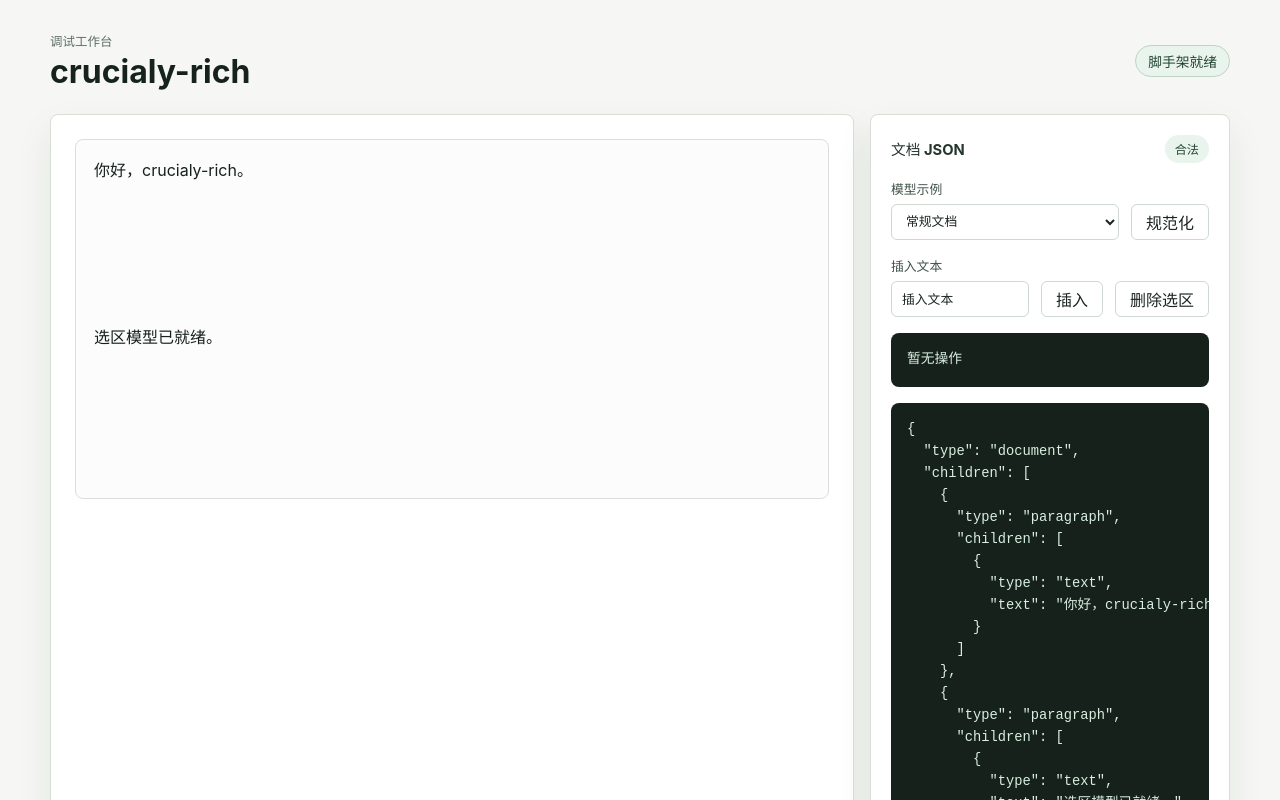
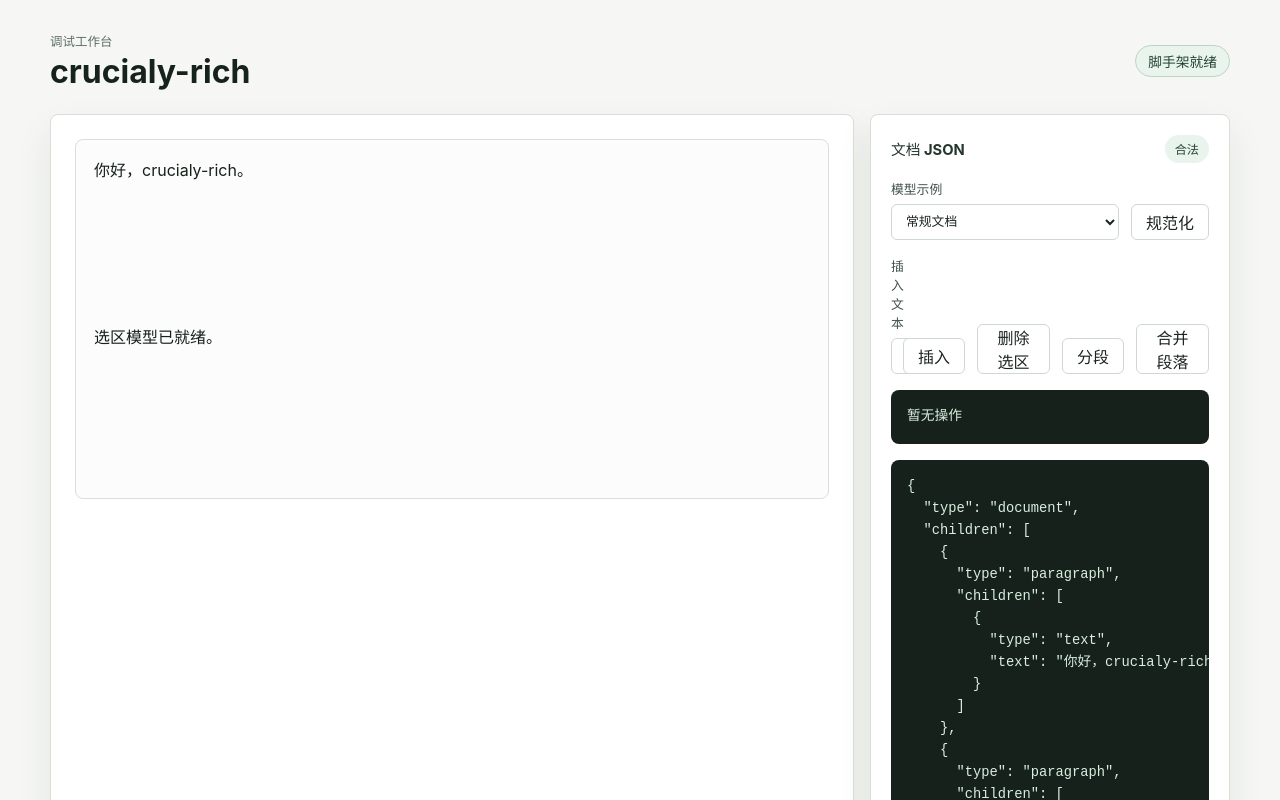
Before and after one commit to QDyanbing/crucialy-rich, a React (Vite) app in the folder apps/demo/: page / in a window 1280 px wide. Shown: the top 800 px of the page. Built offline with nearby package versions, Linux system fonts and the light colour scheme.

Commit message:
feat: add demo block operation controls

```diff
--- a/apps/demo/src/main.tsx
+++ b/apps/demo/src/main.tsx
@@ -1,12 +1,18 @@
 import {
   applyDeleteText,
   applyInsertText,
+  applyMergeBlock,
+  applySplitBlock,
   createDocument,
   createDeleteTextOperation,
   createInsertTextOperation,
+  createMergeBlockOperation,
   createParagraph,
   createSelectionAfterDeleteText,
   createSelectionAfterInsertText,
+  createSelectionAfterMergeBlock,
+  createSelectionAfterSplitBlock,
+  createSplitBlockOperation,
   createText,
   domSelectionToModelSelection,
   getNodeAtPath,
@@ -399,6 +405,22 @@ function DemoApp() {
     setLastOperation(operation);
   }
 
+  function handleSplitBlock() {
+    const operation = createSplitBlockOperation(modelSelection.anchor);
+
+    setDocumentValue(applySplitBlock(normalizedDocument, operation));
+    setModelSelection(createSelectionAfterSplitBlock(operation));
+    setLastOperation(operation);
+  }
+
+  function handleMergeBlock() {
+    const operation = createMergeBlockOperation(modelSelection.anchor);
+
+    setDocumentValue(applyMergeBlock(normalizedDocument, operation));
+    setModelSelection(createSelectionAfterMergeBlock(normalizedDocument, operation));
+    setLastOperation(operation);
+  }
+
   function handleBrowserSelectionSync() {
     const browserSelection = window.getSelection();
     const nextSelection = browserSelection
@@ -480,6 +502,12 @@ function DemoApp() {
             <button type="button" onClick={handleDeleteText}>
               删除选区
             </button>
+            <button type="button" onClick={handleSplitBlock}>
+              分段
+            </button>
+            <button type="button" onClick={handleMergeBlock}>
+              合并段落
+            </button>
           </div>
 
           <pre aria-label="最近操作" className="operation-preview">
--- a/apps/demo/src/styles.css
+++ b/apps/demo/src/styles.css
@@ -169,7 +169,7 @@ h3 {
 
 .operation-controls {
   display: grid;
-  grid-template-columns: minmax(0, 1fr) auto auto;
+  grid-template-columns: minmax(0, 1fr) repeat(4, auto);
   gap: 12px;
   align-items: end;
 }
@@ -422,7 +422,8 @@ input {
   .control-grid,
   .boundary-grid,
   .component-grid,
-  .debug-stack {
+  .debug-stack,
+  .operation-controls {
     grid-template-columns: 1fr;
   }
 
```
